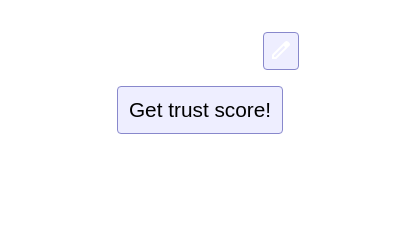
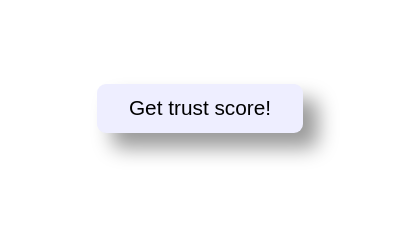
Before and after one commit to YuriBrandi/Angelia, a browser extension: page angelia_extension/popup/index.html in a window 400 px wide. Drawn offline with Linux system fonts and the light colour scheme.

Commit message:
UI modernization

```diff
--- a/angelia_extension/popup/css/index.css
+++ b/angelia_extension/popup/css/index.css
@@ -33,10 +33,7 @@ body {
 
 .label, #label_title {
   margin-right: 5px;
-}
-
-#label_title {
-  font-size: 1.4rem;
+  font-size: 1.3rem;
 }
 
 #title_txt {
@@ -47,15 +44,27 @@ body {
 button {
   font-size: 1.3rem;
   cursor: pointer;
-  border: 1px solid #88c;
-  border-radius: 4px;
-  padding: .7rem
+  /*border: 1px solid #88c;*/
+  border: none;
+  background-color: white;
+  color: black;
+  border-radius: 9px;
+  padding: .8rem 2rem;
+
+  transition: box-shadow 0.5s ease-out;
+  box-shadow: 15px 15px 20px rgba(0, 0, 0, 0.4);
+}
+
+button:hover {
+  box-shadow: none;
 }
 
 .edit {
   padding: .3rem;
   font-size: .5rem;
-  color: white;
+  /*color: white;*/
+  background-color: transparent; /*CHECK*/
+  box-shadow: none;
   display: none;
 }
 
@@ -77,11 +86,8 @@ button {
 
 #tip {
   display: none;
-  font-size: .8rem;
-  background-color: black;
+  font-size: .5rem;
   text-align: center;
-  border-radius: 6px;
-  padding: 5px 0;
 
   /* Position the tooltip */
   position: absolute;
```
